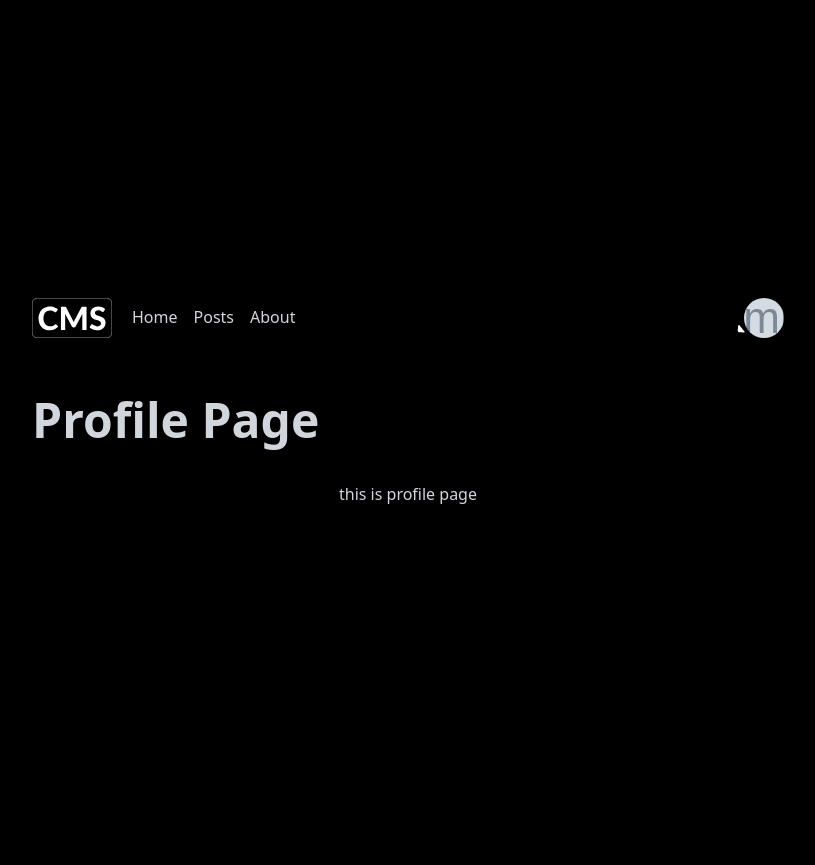
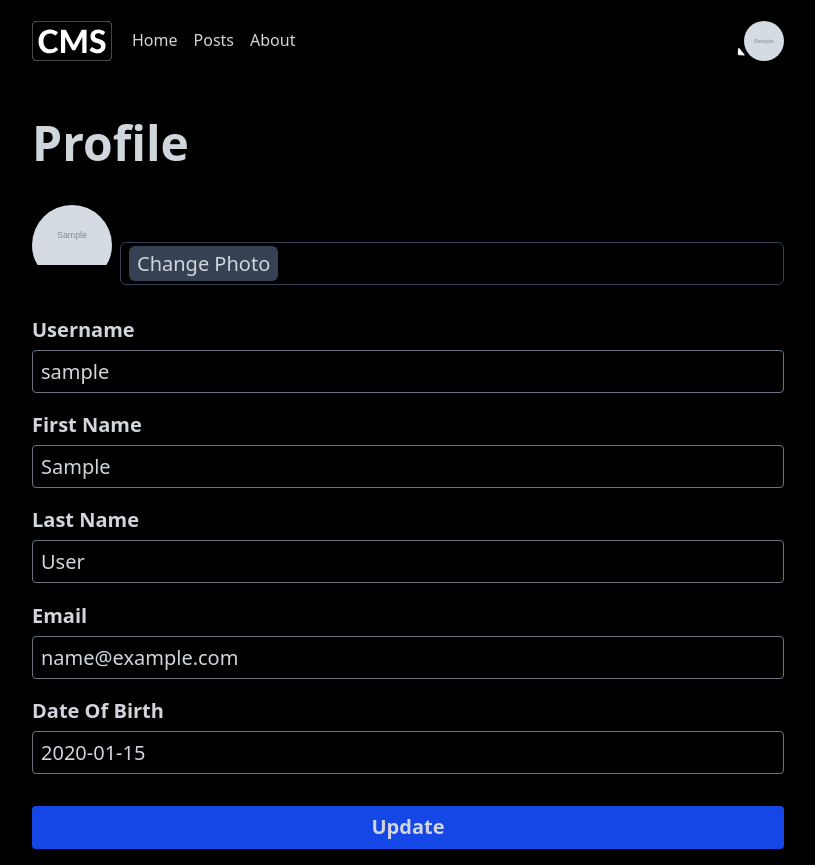
Before and after one commit to andrew-saeed/cms, a Django app: page /account/profile/ in a window 1280 px wide. Shown: the whole page, without its empty margins (232-1047 px from the left). Before the commit the page ends 504 px from the top, so only its background shows below. Run offline with Django 5.2, Linux system fonts and the light colour scheme; a user stored in the database is signed in; tables that the repository leaves empty hold one stand-in row (values such as "Sample post"); grey boxes marked "Sample" are stand-in pictures; style sheets or scripts are compiled from the project's sources.

Commit message:
setup profile-form with avatar upload and birth-date field

```diff
--- a/account/forms.py
+++ b/account/forms.py
@@ -1,5 +1,6 @@
 from django import forms
 from django.contrib.auth import get_user_model
+from .models import Profile
 
 class UserRegistrationForm(forms.ModelForm):
     password = forms.CharField(label='password', widget=forms.PasswordInput)
@@ -19,3 +20,18 @@ class UserRegistrationForm(forms.ModelForm):
         if cd['password'] != cd['password2']:
             raise forms.ValidationError("passwords don't match")
         return cd['password2']
+
+class UserEditForm(forms.ModelForm):
+    first_name = forms.CharField(required=True)
+    last_name = forms.CharField(required=True)
+    username = forms.CharField(required=True)
+    email = forms.EmailField(required=True)
+
+    class Meta:
+        model = get_user_model()
+        fields = ['first_name', 'last_name', 'username', 'email']
+
+class ProfileEditForm(forms.ModelForm):
+    class Meta:
+        model = Profile
+        fields = ['date_of_birth', 'photo']
--- a/account/templates/account.profile.html
+++ b/account/templates/account.profile.html
@@ -1,10 +1,56 @@
 {% extends "layout.account-dashboard.html" %}
 
 {% block title %}profile{% endblock %}
-{% block page-header %}profile page{% endblock %}
+{% block page-header %}profile{% endblock %}
 
 {% block content %}
-    <section>
-        <p class="text-center">this is profile page</p>
-    </section>
+
+    <form action="{% url 'account:profile' %}" method="POST" enctype="multipart/form-data" novalidate>
+
+        <div class="form-group flex-row items-end gap-2 mt-0 mb-8" x-data="profile">
+            <div class="w-20 h-20 rounded-full overflow-hidden flex-none">
+                <img class="w-full" x-ref="photoImg" src="{{request.user.profile.get_photo_url}}" alt="{{request.user.username}}">
+            </div>
+            <div class="w-full capitalize p-2 border border-tertiary-bg cursor-pointer rounded-md" @click="openPhotoImgInput()">
+                <span class="bg-tertiary-bg py-1 px-2 rounded-md">change photo</span>
+            </div>
+            <input x-ref="photoInput" type="file" name="photo" id="id_photo" accept="image/*" class="hidden">
+        </div>
+
+        <div class="form-group">
+            <label for="{{user_form.username.id_for_label}}">{{user_form.username.label}}</label>
+            {{user_form.username}}
+            {{user_form.username.errors}}
+        </div>
+
+        <div class="form-group">
+            <label for="{{user_form.first_name.id_for_label}}">{{user_form.first_name.label}}</label>
+            {{user_form.first_name}}
+            {{user_form.first_name.errors}}
+        </div>
+
+        <div class="form-group">
+            <label for="{{user_form.last_name.id_for_label}}">{{user_form.last_name.label}}</label>
+            {{user_form.last_name}}
+            {{user_form.last_name.errors}}
+        </div>
+
+        <div class="form-group">
+            <label for="{{user_form.email.id_for_label}}">{{user_form.email.label}}</label>
+            {{user_form.email}}
+            {{user_form.email.errors}}
+        </div>
+
+        <div class="form-group">
+            <label for="{{profile_form.date_of_birth.id_for_label}}">{{profile_form.date_of_birth.label}}</label>
+            {{profile_form.date_of_birth}}
+            {{profile_form.date_of_birth.errors}}
+        </div>
+
+        {% csrf_token %}
+
+        <div class="form-actions mt-8">
+            <button class="btn btn--blue w-full" type="submit">update</button>
+        </div>
+    </form>
 {% endblock %}
--- a/account/views.py
+++ b/account/views.py
@@ -1,5 +1,5 @@
 from django.shortcuts import render
-from .forms import UserRegistrationForm
+from .forms import UserRegistrationForm, UserEditForm, ProfileEditForm
 from .models import Profile
 from django.contrib.auth.decorators import login_required
 
@@ -22,4 +22,23 @@ def dashboard(request):
 
 @login_required
 def profile(request):
-    return render(request, 'account.profile.html')
+    if request.method == 'POST':
+        user_form = UserEditForm(
+            instance=request.user,
+            data=request.POST
+        )
+        profile_form = ProfileEditForm(
+            instance=request.user.profile,
+            data=request.POST,
+            files=request.FILES
+        )
+        if user_form.is_valid() and profile_form.is_valid():
+            user_form.save()
+            profile_form.save()
+    else:
+        user_form = UserEditForm(instance=request.user)
+        profile_form = ProfileEditForm(instance=request.user.profile)
+    return render(request, 'account.profile.html', {
+        'user_form': user_form,
+        'profile_form': profile_form
+    })
--- a/theme/templates/partials/nav.html
+++ b/theme/templates/partials/nav.html
@@ -34,7 +34,7 @@
                     </g>
                 </svg>
                 <div
-                    class="p-4 w-[2.5rem] h-[2.5rem] rounded-full bg-center"
+                    class="rounded-full p-4 w-[2.5rem] h-[2.5rem] bg-center bg-cover"
                     style="background-image: url({{request.user.profile.get_photo_url}});"
                 ></div>
             </div>
--- a/theme/vite/package.json
+++ b/theme/vite/package.json
@@ -18,6 +18,7 @@
     "@tailwindcss/postcss": "^4.0.9",
     "@tailwindcss/vite": "^4.0.9",
     "alpinejs": "^3.14.9",
+    "flatpickr": "^4.6.13",
     "tailwindcss": "^4.0.9"
   }
 }
--- a/theme/vite/src/style.css
+++ b/theme/vite/src/style.css
@@ -139,3 +139,31 @@
 
 /* Alpinejs */
 [x-cloak] { display: none !important; }
+
+/* Flatpickr Calendar Theme */
+.flatpickr-calendar {
+  max-width: 300px;
+  background-color: var(--color-primary-bg)!important;
+
+  .flatpickr-month, .flatpickr-monthDropdown-months, .flatpickr-monthDropdown-month, .flatpickr-weekdays .flatpickr-weekday {
+    background-color: var(--color-primary-bg)!important;
+  }
+
+  .flatpickr-monthDropdown-months {
+    option:hover {
+      opacity: 0;
+      background-color: var(--color-hover-bg)!important;
+    }
+  }
+
+  .flatpickr-day{
+
+    &.selected, &.selected:hover {
+      background-color: var(--color-secondary-bg);
+    }
+
+    &:hover {
+      background-color: var(--color-hover-bg);
+    }
+  }
+}
```
Also changed, not shown: theme/vite/src/main.js (+28 -5 lines), theme/vite/package-lock.json, 1 other file.
